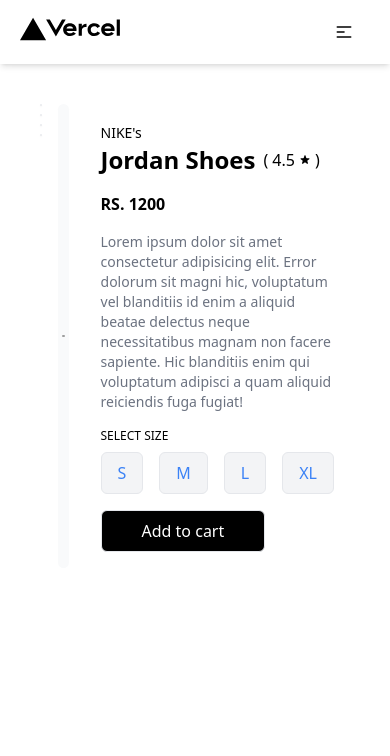
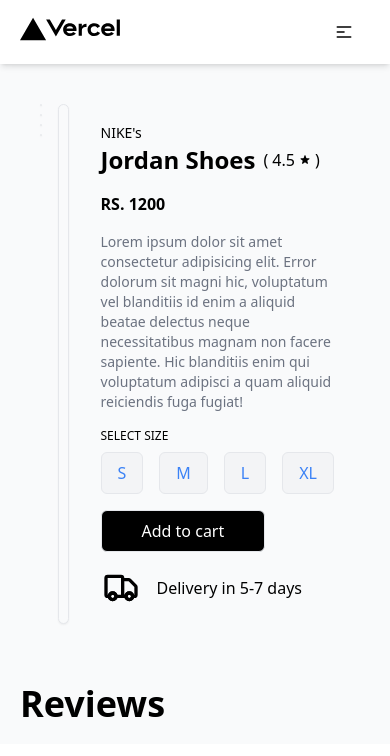
Before and after one commit to ronythankachan/e-commerce-nextjs-client, a Next.js app: page /productdetails in a window 390 px wide. Shown: the top 756 px of the page. Built offline with nearby package versions, Linux system fonts and the light colour scheme; grey boxes are pictures that could not be loaded.

Commit message:
product details first section design basic completed and review section outline started

```diff
--- a/pages/productdetails.tsx
+++ b/pages/productdetails.tsx
@@ -1,4 +1,4 @@
-import { CurrencyRupeeIcon } from "@heroicons/react/outline";
+import { CurrencyRupeeIcon, TruckIcon } from "@heroicons/react/outline";
 import { StarIcon } from "@heroicons/react/solid";
 import Head from "next/head";
 import Image from "next/image";
@@ -45,13 +45,13 @@ const ProductDetails = () => {
     setMainImg(product.images[0]);
   }, []);
   return (
-    <div>
+    <div className="bg-gray-50">
       <Head>
         <title>{product.title}</title>
       </Head>
       <Navbar />
       <div className="mt-16 grid grid-cols-product-details p-10 gap-x-4">
-        <div className="bg-gray-30 flex flex-col gap-y-2">
+        <div className="flex flex-col gap-y-2">
           {product.images.map((image, index) => (
             <div
               className="border bg-gray-50 border-gray-200 rounded-md shadow-sm flex justify-center items-center hover:scale-[102%] hover:cursor-pointer"
@@ -67,7 +67,7 @@ const ProductDetails = () => {
             </div>
           ))}
         </div>
-        <div className="bg-gray-50 flex items-center justify-center p-1 rounded-md">
+        <div className="border shadow-sm bg-gray-50 flex items-center justify-center p-1 rounded-md">
           <Image
             width={500}
             height={500}
@@ -91,13 +91,30 @@ const ProductDetails = () => {
           </p>
           <p className="text-xs font-thin mt-4">SELECT SIZE</p>
           <div className="flex gap-x-4 mt-2">
-            <h2 className="py-2 px-4 border rounded-md bg-gray-100 text-blue-500">S</h2>
-            <h2 className="py-2 px-4 border rounded-md bg-gray-100 text-blue-500">M</h2>
-            <h2 className="py-2 px-4 border rounded-md bg-gray-100 text-blue-500">L</h2>
-            <h2 className="py-2 px-4 border rounded-md bg-gray-100 text-blue-500">XL</h2>
+            <h2 className="py-2 px-4 border rounded-md bg-gray-100 text-blue-500">
+              S
+            </h2>
+            <h2 className="py-2 px-4 border rounded-md bg-gray-100 text-blue-500">
+              M
+            </h2>
+            <h2 className="py-2 px-4 border rounded-md bg-gray-100 text-blue-500">
+              L
+            </h2>
+            <h2 className="py-2 px-4 border rounded-md bg-gray-100 text-blue-500">
+              XL
+            </h2>
           </div>
-          <button className="mt-4 px-10 border rounded-md bg-black text-white py-2">Add to cart</button>
+          <button className="mt-4 px-10 border rounded-md bg-black text-white py-2">
+            Add to cart
+          </button>
+          <div className="flex gap-4 items-center mt-4">
+            <TruckIcon className="w-10 h-10" />
+            <p className="text-md font-thin">Delivery in 5-7 days</p>
+          </div>
         </div>
+      </div>
+      <div className="w-full p-5 md:p-10 space-y-8">
+        <h1 className="text-4xl font-bold justify-start">Reviews</h1>
       </div>
     </div>
   );
```
